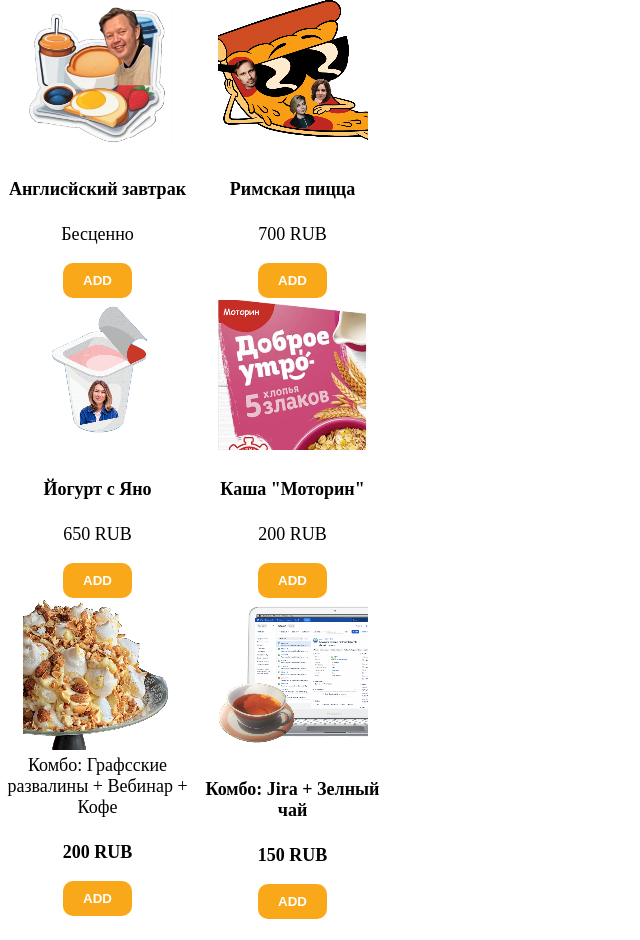
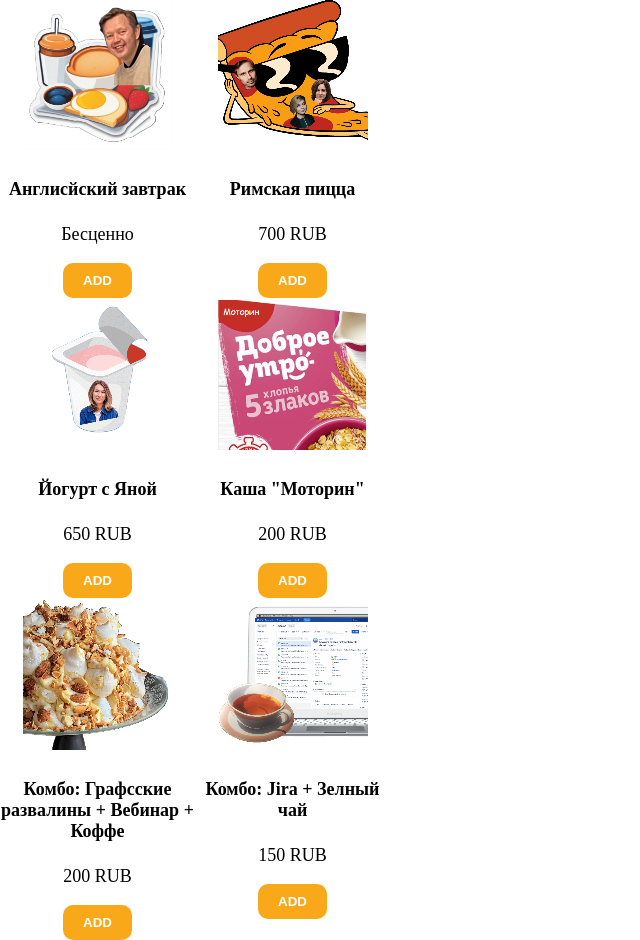
Before and after one commit to MyatnoeMorozhenko/MyatnoeMorozhenko.github.io, a plain HTML site: page index.html in a window 1280 px wide. Shown: the whole page, without its empty margins (0-640 px from the left). Before the commit the page ends 919 px from the top, so only its background shows below. Drawn offline with Linux system fonts and the light colour scheme; a script that the page names is missing.

Commit message:
Update index.html

```diff
--- a/index.html
+++ b/index.html
@@ -23,7 +23,7 @@
 			</div>
 			<div class="item">
 				<img src="3.png" alt="" class="img">
-				<h4 class="heading">Йогурт с Яно</h4>
+				<h4 class="heading">Йогурт с Яной</h4>
 				<p>650 RUB</p>
 				<button class="btn" id="btn3">Add</button>
 			</div>
@@ -35,13 +35,13 @@
 			</div>
 			<div class="item">
 				<img src="5.png" alt="" class="img">
-				<h4class="heading">Комбо: Графсские развалины + Вебинар + Кофе<h4/>
+				<h4 class="heading">Комбо: Графсские развалины + Вебинар + Коффе</h4>
 				<p>200 RUB</p>
 				<button class="btn" id="btn5">Add</button>
 			</div>
 			<div class="item">
 				<img src="6.png" alt="" class="img">
-				<h4 class="heading">Комбо: Jira + Зелный чай<h4/>
+				<h4 class="heading">Комбо: Jira + Зелный чай</h4>
 				<p>150 RUB</p>
 				<button class="btn" id="btn6">Add</button>
 			</div>
```
